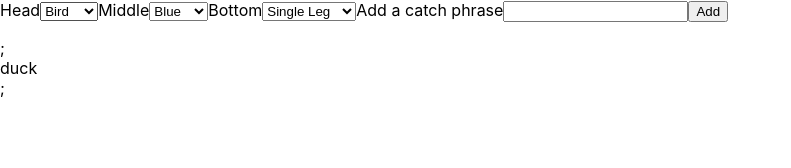
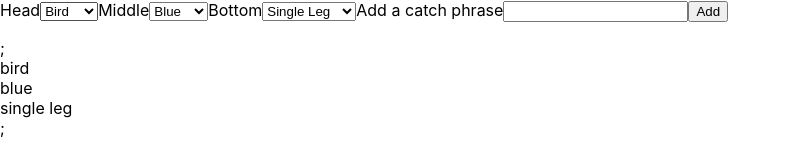
Before and after one commit to AlexOrlet89/React-Character-Builder, a React (Create React App) app: page / in a window 1280 px wide. Shown: the top 168 px of the page, without its empty margins (0-791 px from the left). Built offline with nearby package versions, Linux system fonts and the light colour scheme.

Commit message:
bottom and middle are set up as well as catchphrase

```diff
--- a/src/components/Main/Main.js
+++ b/src/components/Main/Main.js
@@ -2,13 +2,15 @@ import React, { useState } from 'react';
 import Preview from '../Preview/Preview';
 import Selector from '../Selector/Selector';
 
-
 export default function Main() {
-  const [head, setHead] = useState('duck');
+  const [head, setHead] = useState('bird');
+  const [middle, setMiddle] = useState('blue');
+  const [bottom, setBottom] = useState('single leg');
+  const [catchphrase, setCatchphrase] = useState('');
   return (
     <>
-      <Selector {...{ setHead }} />;
-      <Preview {...{ head }} />;
+      <Selector {...{ setHead, setMiddle, setBottom, catchphrase, setCatchphrase }} />;
+      <Preview {...{ head, middle, bottom }} />;
     </>
   );
 }
--- a/src/components/Preview/Preview.js
+++ b/src/components/Preview/Preview.js
@@ -1,17 +1,19 @@
 import React from 'react';
 
-export default function Preview({ head }) {
+export default function Preview({ head, middle, bottom }) {
   return (
     <div className="right">
       <div className="character">
         <div className="bg head" id="head">
-          {head} </div>
+          {head}
+        </div>
         <div className="bg middle" id="middle">
+          {middle}
         </div>
         <div className="bg bottom" id="bottom">
+          {bottom}
         </div>
       </div>
-
     </div>
   );
 }
--- a/src/components/Selector/Selector.js
+++ b/src/components/Selector/Selector.js
@@ -2,12 +2,12 @@ import React from 'react';
 
 import './Selector.css';
 
-export default function Selector({ setHead }) {
+export default function Selector({ setHead, setMiddle, setBottom, catchphrase, setCatchphrase }) {
   return (
     <div className="left">
       <div className="picker">
         <label>
-                Head
+          Head
           <select id="head-dropdown" onChange={(e) => setHead(e.target.value)}>
             <option value="bird">Bird</option>
             <option value="duck">Duck</option>
@@ -16,8 +16,8 @@ export default function Selector({ setHead }) {
           </select>
         </label>
         <label>
-                Middle
-          <select id="middle-dropdown">
+          Middle
+          <select id="middle-dropdown" onChange={(e) => setMiddle(e.target.value)}>
             <option value="blue">Blue</option>
             <option value="dress">Fancy</option>
             <option value="pink">Pink</option>
@@ -25,24 +25,22 @@ export default function Selector({ setHead }) {
           </select>
         </label>
         <label>
-                Bottom
-          <select id="bottom-dropdown">
+          Bottom
+          <select id="bottom-dropdown" onChange={(e) => setBottom(e.target.value)}>
             <option value="leg">Single Leg</option>
             <option value="white">White Pants</option>
             <option value="blue">Blue Jeans</option>
           </select>
         </label>
         <label>
-                Add a catch phrase
-          <input id="catchphrase-input" />
+          Add a catch phrase
+          <input id="catchphrase-input" onChange={(e) => setCatchphrase(e.target.value)} />
           <button id="catchphrase-button">Add</button>
         </label>
       </div>
       <div id="stats">
         <p id="report"></p>
-        <div id="catchphrases">
-
-        </div>
+        <div id="catchphrases">{catchphrase}</div>
       </div>
     </div>
   );
```
